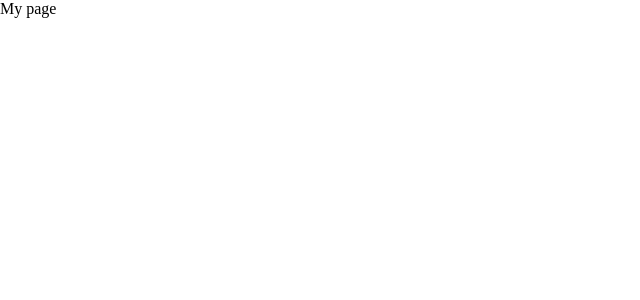
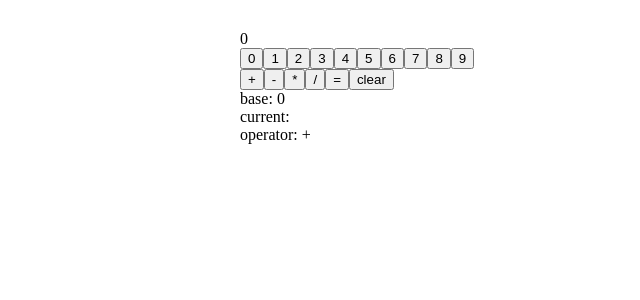
Before and after one commit to Jeonghyun-Kim/calculator-js, a Next.js app: page / in a window 1280 px wide. Shown: the top 300 px of the page, without its empty margins (0-640 px from the left). Built offline with nearby package versions, Linux system fonts and the light colour scheme.

Commit message:
calculator

```diff
--- a/pages/index.jsx
+++ b/pages/index.jsx
@@ -1,8 +1,89 @@
 import React from 'react';
 import styled from 'styled-components';
 
-const Root = styled.div``;
+const Root = styled.div`
+  width: 800px;
+  margin: 0 auto;
+  padding: 30px 0;
+`;
+
+const numberArray = Array.from({ length: 10 }, (_, idx) => idx);
+const operatorArray = ['+', '-', '*', '/'];
 
 export default function Home() {
-  return <Root>My page</Root>;
+  const [baseNum, setBaseNum] = React.useState(0);
+  const [current, setCurrent] = React.useState(null);
+  const [operator, setOperator] = React.useState('+');
+
+  const handleClear = React.useCallback(() => {
+    setBaseNum(0);
+    setCurrent(null);
+    setOperator(null);
+  }, [setBaseNum, setCurrent, setOperator]);
+
+  const handleCalculate = React.useCallback(() => {
+    switch (operator) {
+      case '+': {
+        setBaseNum(baseNum + current);
+        break;
+      }
+      case '-': {
+        setBaseNum(baseNum - current);
+        break;
+      }
+      case '*': {
+        setBaseNum(baseNum * current);
+        break;
+      }
+      case '/': {
+        setBaseNum(baseNum / current);
+        break;
+      }
+      default: {
+        setBaseNum(current ?? baseNum);
+      }
+    }
+    setCurrent(null);
+    setOperator(null);
+  }, [current, operator, handleClear]);
+
+  return (
+    <Root>
+      <div className="screen">{current ?? baseNum}</div>
+      <div className="number-pad">
+        {numberArray.map((num) => (
+          <button
+            key={num}
+            onClick={() => {
+              if (current) setCurrent(current * 10 + num);
+              else setCurrent(num);
+            }}
+          >
+            {num}
+          </button>
+        ))}
+      </div>
+      <div className="operator-pad">
+        {operatorArray.map((op) => (
+          <button
+            key={op}
+            onClick={() => {
+              if (current && !operator) {
+                setBaseNum(current);
+                setCurrent(null);
+              }
+              setOperator(op);
+            }}
+          >
+            {op}
+          </button>
+        ))}
+        <button onClick={() => handleCalculate()}>=</button>
+        <button onClick={() => handleClear()}>clear</button>
+      </div>
+      <div>base: {baseNum}</div>
+      <div>current: {current}</div>
+      <div>operator: {operator}</div>
+    </Root>
+  );
 }
```
